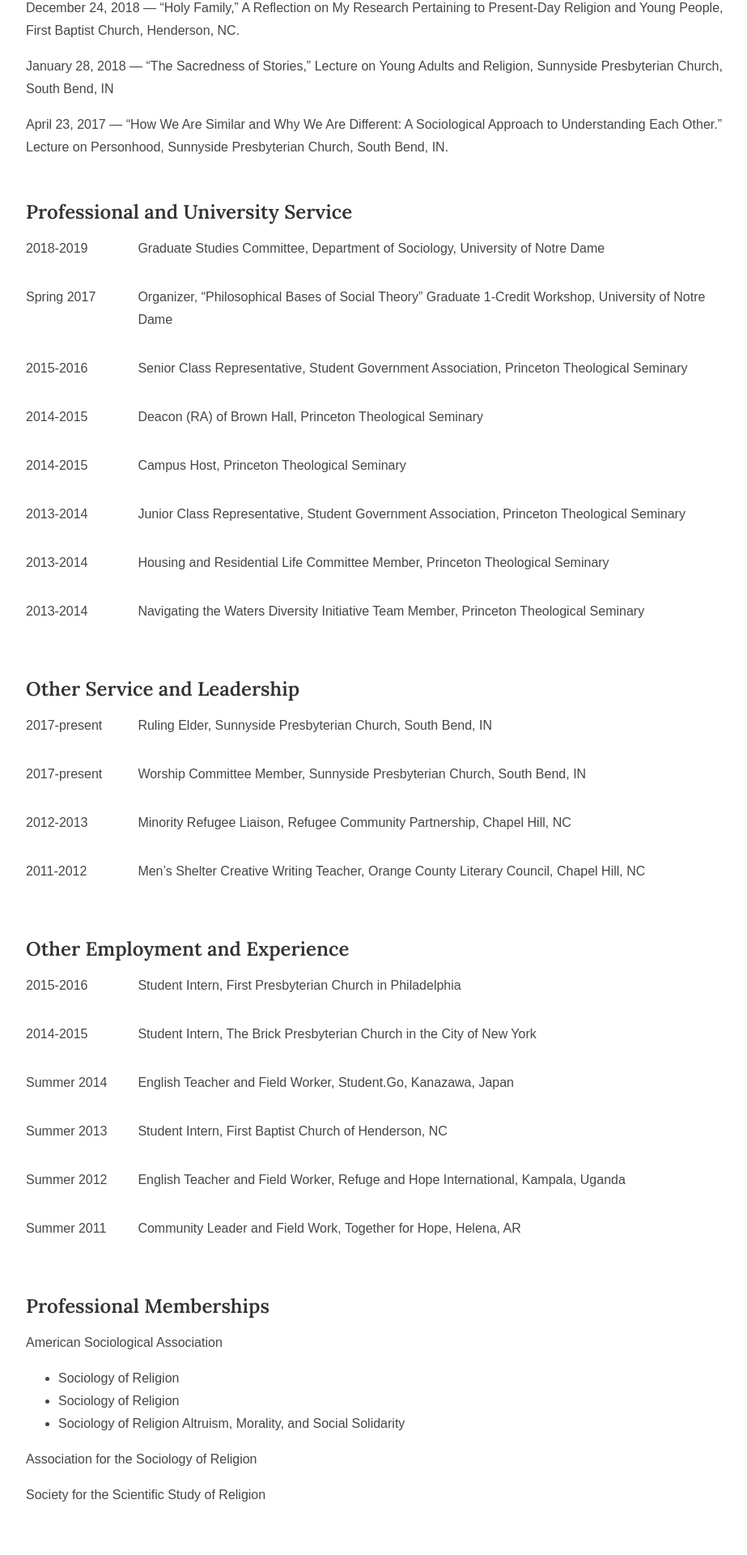
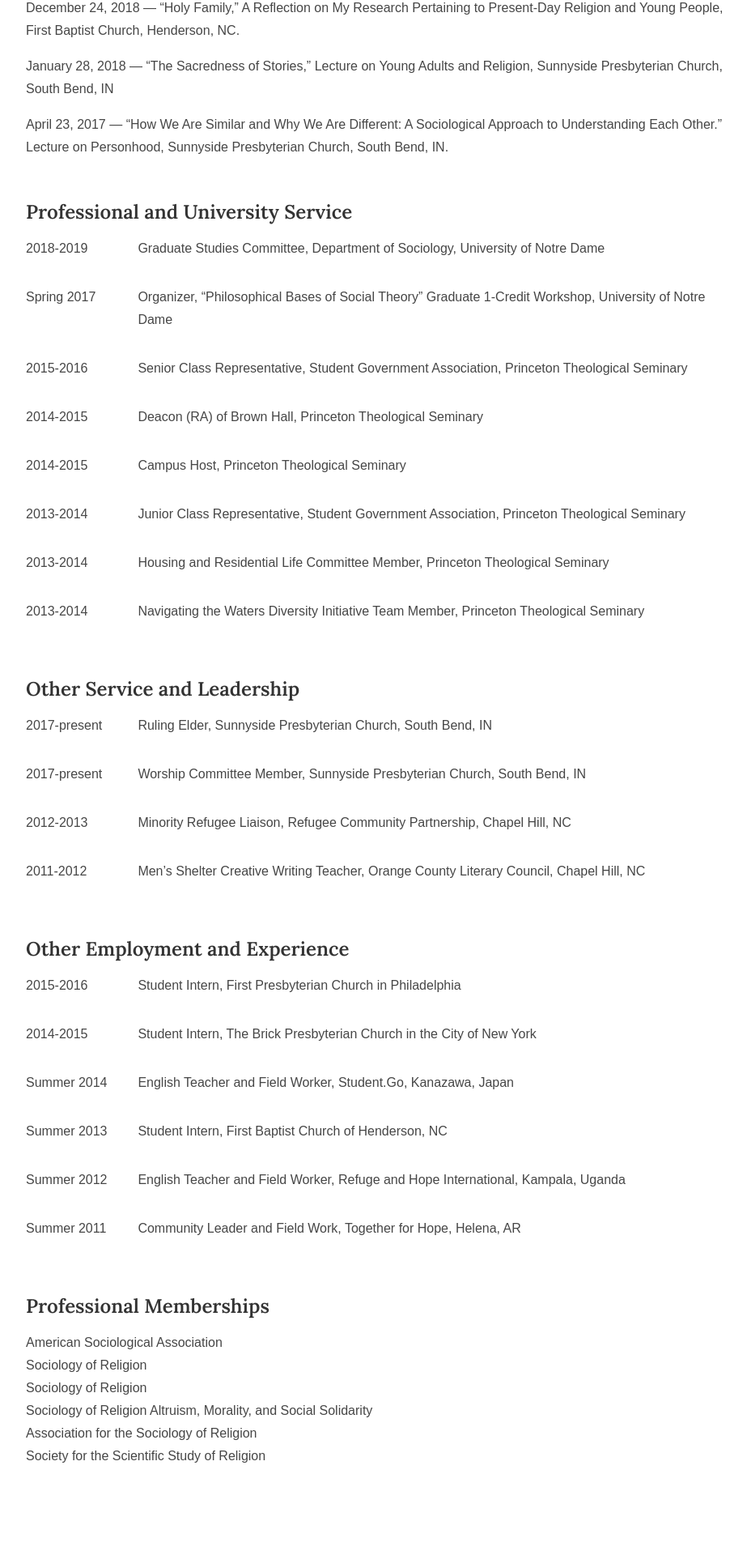
Before and after one commit to michaelrotolo/github.io, a Jekyll site: the page built from cv/index.html, in a window 1280 px wide. Shown: the part 3253-5173 px from the top of the page at 81% size, without its empty margins (160-1083 px from the left). Built offline with Jekyll 4.4.1, drawn with Linux system fonts in a browser that asks for light colours; some web fonts are replaced; after the commit the page ends 5125 px from its top, so only the background shows below that.

Commit message:
Update index.html

```diff
--- a/cv/index.html
+++ b/cv/index.html
@@ -245,14 +245,12 @@
 	</div><!--cv-item-->
 
 	<h2>Professional Memberships</h2>
-	<p>American Sociological Association</p>
-	<ul>
-		<li>Sociology of Religion</li>
-		<li>Sociology of Religion</li>
-		<li>Sociology of Religion Altruism, Morality, and Social Solidarity</li>
-	</ul>
-	<p>Association for the Sociology of Religion</p>
-	<p>Society for the Scientific Study of Religion</p>
+	<p>American Sociological Association<br/>
+		<span class="indent">Sociology of Religion</span></br>
+		<span class="indent">Sociology of Religion</span><br/>
+		<span class="indent">Sociology of Religion Altruism, Morality, and Social Solidarity</span><br/>
+	Association for the Sociology of Religion<br/>
+	Society for the Scientific Study of Religion</p>
 
 
 </div><!-- /.blurb -->
```
